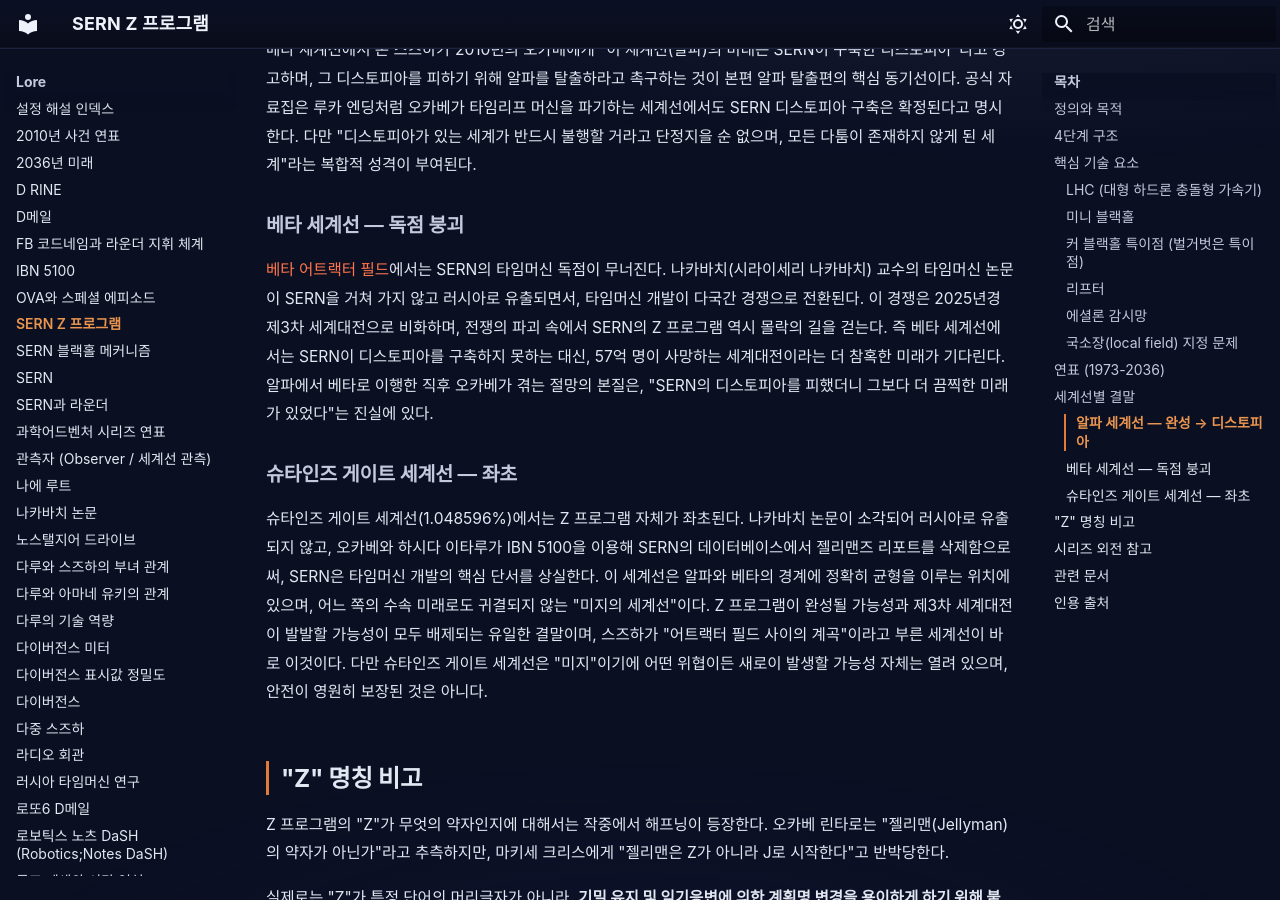
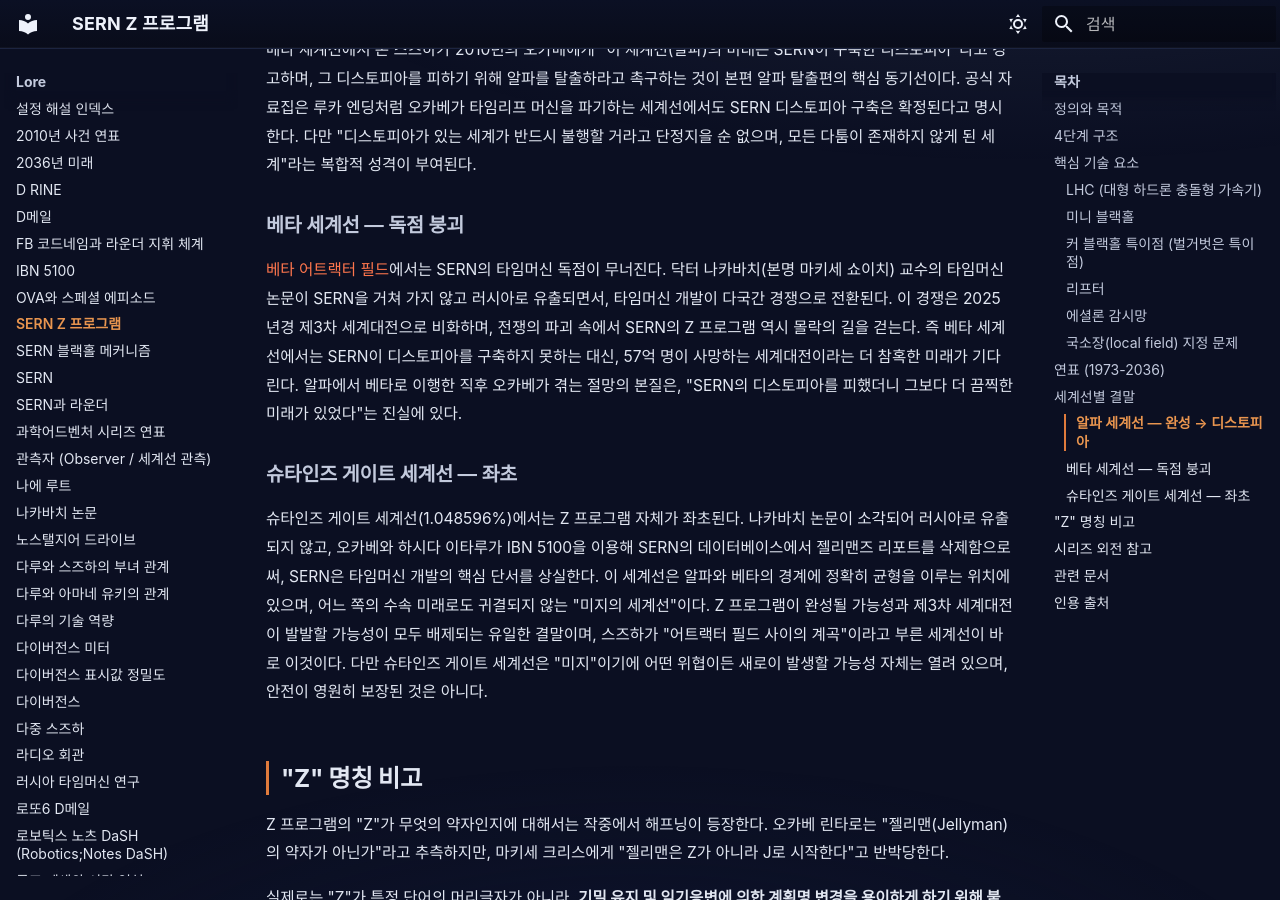
Before and after one commit to sgwiki/sgwiki.github.io, an MkDocs documentation site: the page built from wiki/lore/SERN-Z-프로그램.md, in a window 1280 px wide and 900 px high, scrolled down 4752 px. Built offline with MkDocs 1.6.1 and Material for MkDocs 9.7.7, drawn with Linux system fonts in a browser that asks for light colours; some web fonts are replaced.

Commit message:
fix(wiki): SERN-Z-프로그램 — P10 581d8e20 패치 적용

```diff
--- a/wiki/lore/SERN-Z-프로그램.md
+++ b/wiki/lore/SERN-Z-프로그램.md
@@ -93,7 +93,7 @@ Z 프로그램의 최종 결말은 세계선에 따라 극적으로 다르다.
 
 ### 베타 세계선 — 독점 붕괴
 
-[베타 어트랙터 필드](../세계선/베타-어트랙터-필드.md)에서는 SERN의 타임머신 독점이 무너진다. 나카바치(시라이세리 나카바치) 교수의 타임머신 논문이 SERN을 거쳐 가지 않고 러시아로 유출되면서, 타임머신 개발이 다국간 경쟁으로 전환된다. 이 경쟁은 2025년경 제3차 세계대전으로 비화하며, 전쟁의 파괴 속에서 SERN의 Z 프로그램 역시 몰락의 길을 걷는다. 즉 베타 세계선에서는 SERN이 디스토피아를 구축하지 못하는 대신, 57억 명이 사망하는 세계대전이라는 더 참혹한 미래가 기다린다. 알파에서 베타로 이행한 직후 오카베가 겪는 절망의 본질은, "SERN의 디스토피아를 피했더니 그보다 더 끔찍한 미래가 있었다"는 진실에 있다.
+[베타 어트랙터 필드](../세계선/베타-어트랙터-필드.md)에서는 SERN의 타임머신 독점이 무너진다. 닥터 나카바치(본명 마키세 쇼이치) 교수의 타임머신 논문이 SERN을 거쳐 가지 않고 러시아로 유출되면서, 타임머신 개발이 다국간 경쟁으로 전환된다. 이 경쟁은 2025년경 제3차 세계대전으로 비화하며, 전쟁의 파괴 속에서 SERN의 Z 프로그램 역시 몰락의 길을 걷는다. 즉 베타 세계선에서는 SERN이 디스토피아를 구축하지 못하는 대신, 57억 명이 사망하는 세계대전이라는 더 참혹한 미래가 기다린다. 알파에서 베타로 이행한 직후 오카베가 겪는 절망의 본질은, "SERN의 디스토피아를 피했더니 그보다 더 끔찍한 미래가 있었다"는 진실에 있다.
 
 ### 슈타인즈 게이트 세계선 — 좌초
 
```
Also changed, not shown: wiki/lore/과학어드벤처-시리즈-연표.md (+1 -1 lines), wiki/커뮤니티-큐레이션/SERN-FAQ.md (+1 -1 lines).
